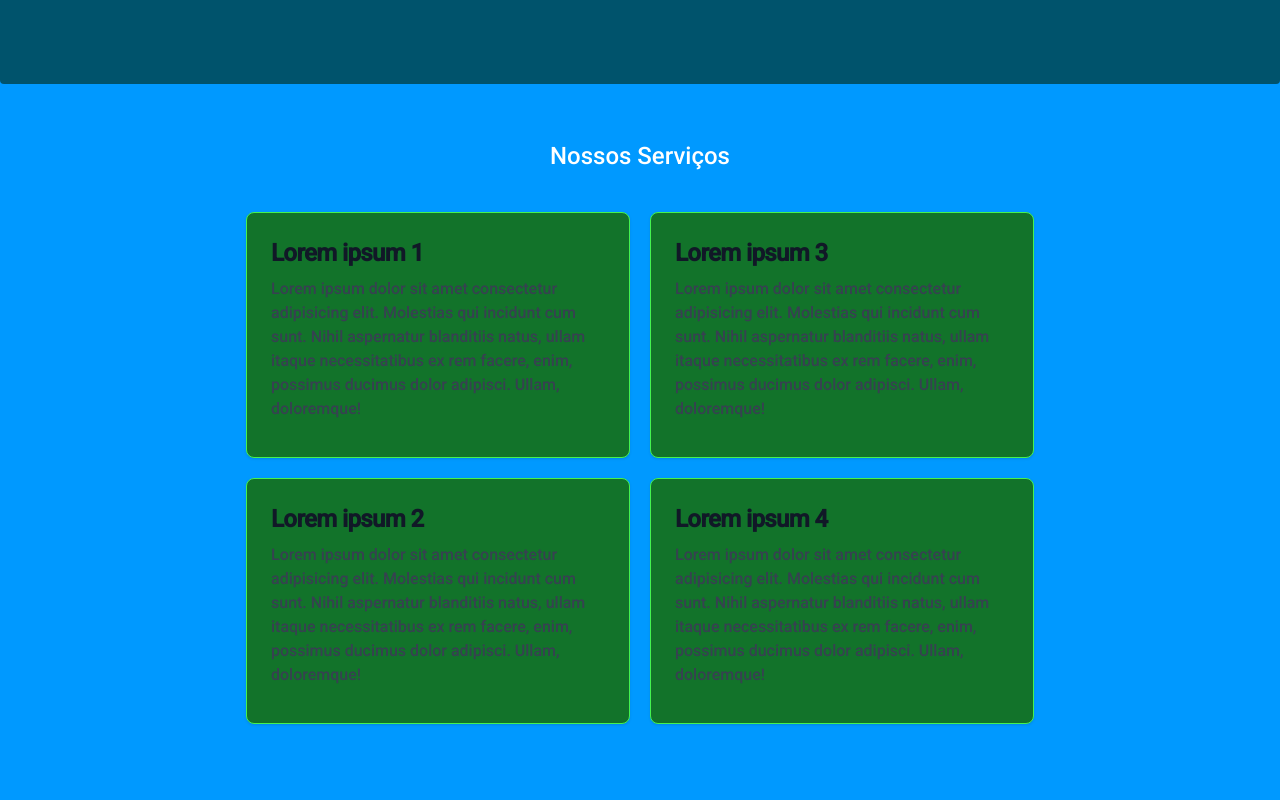
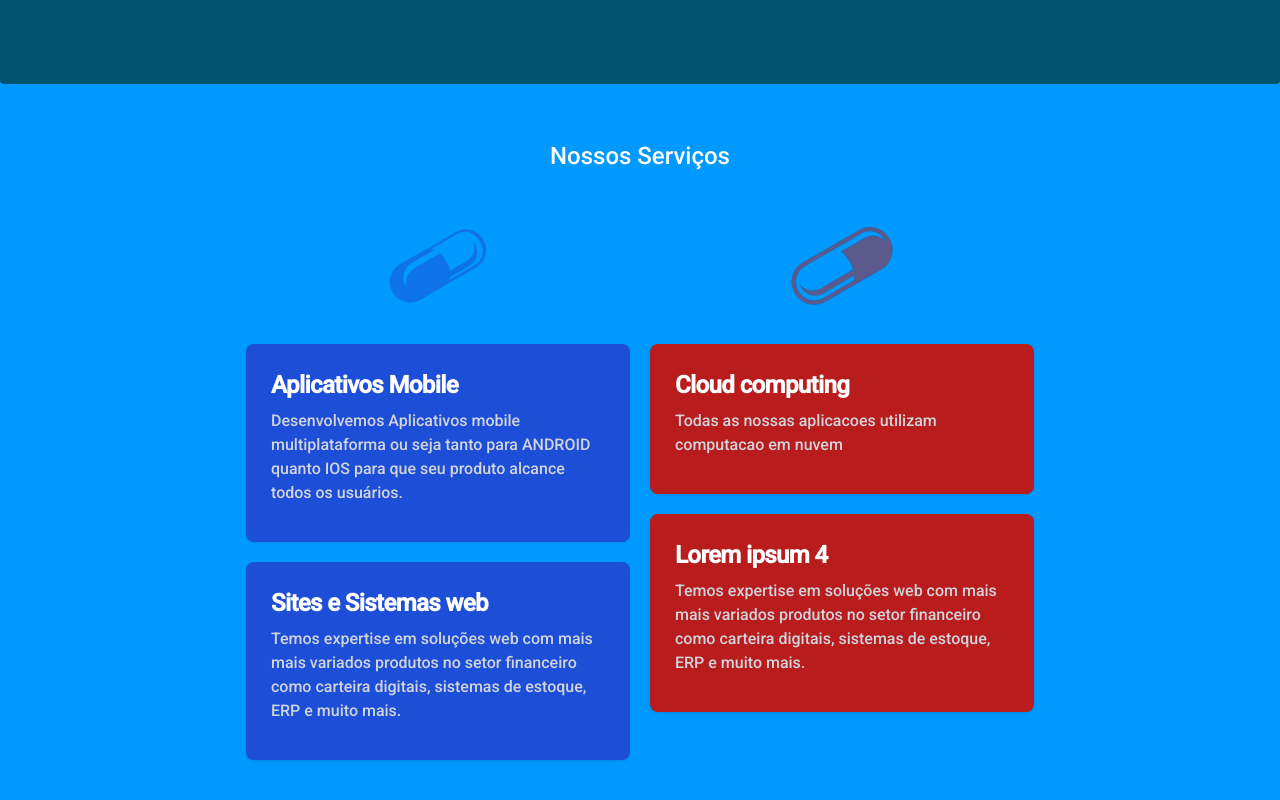
Before and after one commit to felipe-script/website, a Nuxt app: page / in a window 1280 px wide. Shown: the part 1628-2428 px from the top of the page. Built offline with nearby package versions, Linux system fonts and the light colour scheme.

Commit message:
add icon pills

```diff
--- a/pages/index.vue
+++ b/pages/index.vue
@@ -81,77 +81,78 @@
         <div
           class="flex gap-5 flex-col items-center md:flex-row md:justify-center md:items-start"
         >
-          <div class="flex gap-5 flex-col">
+          <div class="flex gap-5 flex-col items-center">
+            <img
+              :src="bluePillIcon"
+              alt="my-logo"
+              class="w-28 animate-pulse duration-200"
+            />
             <div
-              class="max-w-sm p-6 bg-greend2 border border-greenl1 rounded-lg shadow"
+              class="max-w-sm p-6 bg-blue-700 border border-transparent hover:border-blue-500 transition-colors duration-500 rounded-lg shadow"
             >
               <a href="#">
                 <h5
-                  class="mb-2 text-2xl font-bold tracking-tight text-gray-900 dark:text-white"
+                  class="mb-2 text-2xl font-bold tracking-tight text-white"
                 >
-                  Lorem ipsum 1
+                  Aplicativos Mobile
                 </h5>
               </a>
-              <p class="mb-3 font-normal text-gray-700 dark:text-gray-400">
-                Lorem ipsum dolor sit amet consectetur adipisicing elit.
-                Molestias qui incidunt cum sunt. Nihil aspernatur blanditiis
-                natus, ullam itaque necessitatibus ex rem facere, enim, possimus
-                ducimus dolor adipisci. Ullam, doloremque!
+              <p class="mb-3 font-normal text-gray-300">
+                Desenvolvemos Aplicativos mobile multiplataforma ou seja tanto
+                para ANDROID quanto IOS para que seu produto alcance todos os
+                usuários.
               </p>
             </div>
 
             <div
-              class="max-w-sm p-6 bg-greend2 border border-greenl1 rounded-lg shadow"
+              class="max-w-sm  p-6 bg-blue-700 border border-transparent hover:border-blue-500 transition-colors duration-500 rounded-lg shadow"
             >
               <a href="#">
                 <h5
-                  class="mb-2 text-2xl font-bold tracking-tight text-gray-900 dark:text-white"
+                  class="mb-2 text-2xl font-bold tracking-tight text-white"
                 >
-                  Lorem ipsum 2
+                  Sites e Sistemas web
                 </h5>
               </a>
-              <p class="mb-3 font-normal text-gray-700 dark:text-gray-400">
-                Lorem ipsum dolor sit amet consectetur adipisicing elit.
-                Molestias qui incidunt cum sunt. Nihil aspernatur blanditiis
-                natus, ullam itaque necessitatibus ex rem facere, enim, possimus
-                ducimus dolor adipisci. Ullam, doloremque!
+              <p class="mb-3 font-normal  text-gray-300">
+                Temos expertise em soluções web com mais mais variados produtos
+                no setor financeiro como carteira digitais, sistemas de estoque,
+                ERP e muito mais.
               </p>
             </div>
           </div>
-          <div class="flex gap-5 flex-col">
+
+          <div class="flex gap-5 flex-col items-center">
+            <img :src="redPillIcon" alt="my-logo" class="w-28 animate-pulse" />
             <div
-              class="max-w-sm p-6 bg-greend2 border border-greenl1 rounded-lg shadow"
+              class="max-w-sm p-6 bg-red-700 border border-transparent hover:border-red-500 transition-colors duration-500 rounded-lg shadow"
             >
               <a href="#">
                 <h5
-                  class="mb-2 text-2xl font-bold tracking-tight text-gray-900 dark:text-white"
+                  class="mb-2 text-2xl font-bold tracking-tight text-white"
                 >
-                  Lorem ipsum 3
+                  Cloud computing
                 </h5>
               </a>
-              <p class="mb-3 font-normal text-gray-700 dark:text-gray-400">
-                Lorem ipsum dolor sit amet consectetur adipisicing elit.
-                Molestias qui incidunt cum sunt. Nihil aspernatur blanditiis
-                natus, ullam itaque necessitatibus ex rem facere, enim, possimus
-                ducimus dolor adipisci. Ullam, doloremque!
+              <p class="mb-3 font-normal  text-gray-300">
+                Todas as nossas aplicacoes utilizam computacao em nuvem
               </p>
             </div>
 
             <div
-              class="max-w-sm p-6 bg-greend2 border border-greenl1 rounded-lg shadow"
+              class="max-w-sm p-6 bg-red-700 border border-transparent hover:border-red-500 transition-colors duration-500 rounded-lg shadow"
             >
               <a href="#">
                 <h5
-                  class="mb-2 text-2xl font-bold tracking-tight text-gray-900 dark:text-white"
+                  class="mb-2 text-2xl font-bold tracking-tight  text-white"
                 >
                   Lorem ipsum 4
                 </h5>
               </a>
-              <p class="mb-3 font-normal text-gray-700 dark:text-gray-400">
-                Lorem ipsum dolor sit amet consectetur adipisicing elit.
-                Molestias qui incidunt cum sunt. Nihil aspernatur blanditiis
-                natus, ullam itaque necessitatibus ex rem facere, enim, possimus
-                ducimus dolor adipisci. Ullam, doloremque!
+              <p class="mb-3 font-normal  text-gray-300">
+                Temos expertise em soluções web com mais mais variados produtos
+                no setor financeiro como carteira digitais, sistemas de estoque,
+                ERP e muito mais.
               </p>
             </div>
           </div>
@@ -167,6 +168,8 @@ import { BeakerIcon } from "@heroicons/vue/24/solid";
 import matrixRainDirective from "@/directives/matrix.js";
 import Typewriter from "typewriter-effect/dist/core";
 import { onMounted } from "vue";
+import bluePillIcon from "@/assets/images/blue-pill.svg";
+import redPillIcon from "@/assets/images/red-pill.svg";
 export default {
   directives: {
     matrixRain: matrixRainDirective,
@@ -198,7 +201,7 @@ export default {
         )
         .start();
     });
-    return { icons };
+    return { icons, redPillIcon, bluePillIcon };
   },
 };
 </script>
```
Also changed, not shown: assets/images/blue-pill.svg (added), assets/images/red-pill.svg (added).
